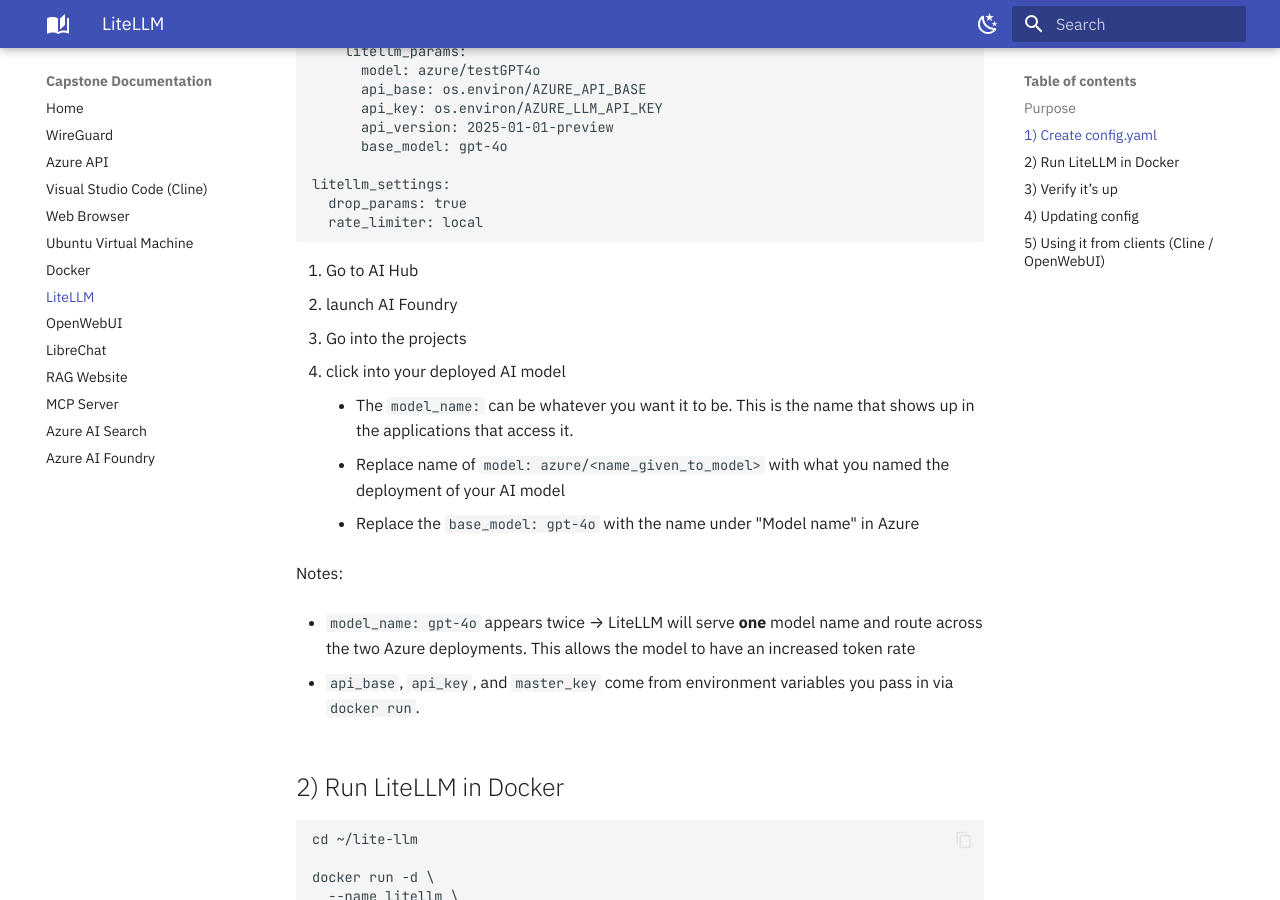
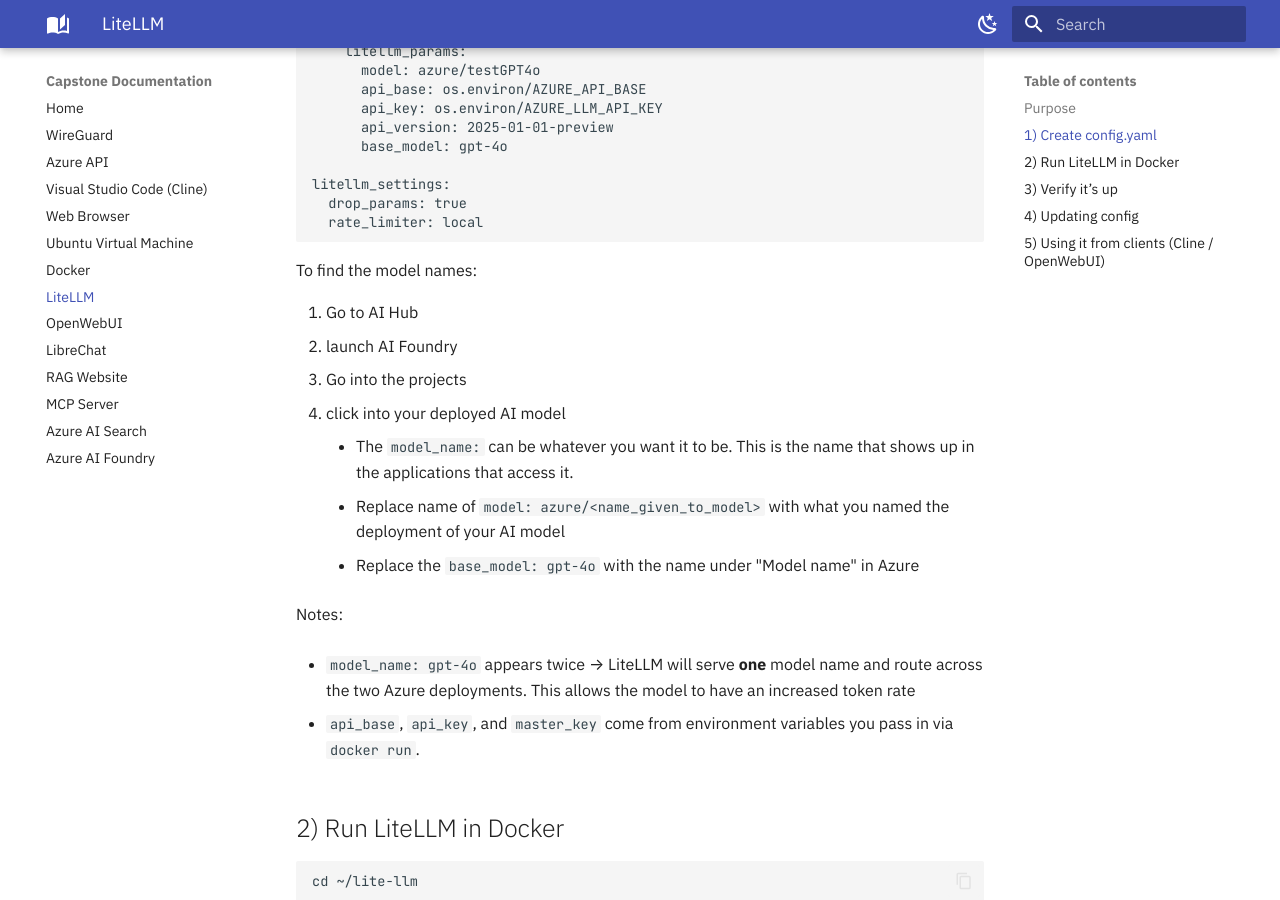
Before and after one commit to Zabuddia/capstone-documentation, an MkDocs documentation site: the page built from docs/litellm.md, in a window 1280 px wide and 900 px high, scrolled down 834 px. Built offline with MkDocs 1.6.1 and Material for MkDocs 9.7.7, drawn with Linux system fonts in a browser that asks for light colours.

Commit message:
minor corrections to LiteLLM

````diff
--- a/docs/litellm.md
+++ b/docs/litellm.md
@@ -44,14 +44,16 @@
   rate_limiter: local
 ```
 
-1. Go to AI Hub
-2. launch AI Foundry
-3. Go into the projects
-4. click into your deployed AI model
+To find the model names:
 
-    * The `model_name: ` can be whatever you want it to be. This is the name that shows up in the applications that access it.
-    * Replace name of `model: azure/<name_given_to_model>` with what you named the deployment of your AI model
-    * Replace the `base_model: gpt-4o` with the name under "Model name" in Azure
+  1. Go to AI Hub
+  2. launch AI Foundry
+  3. Go into the projects
+  4. click into your deployed AI model
+
+      * The `model_name: ` can be whatever you want it to be. This is the name that shows up in the applications that access it.
+      * Replace name of `model: azure/<name_given_to_model>` with what you named the deployment of your AI model
+      * Replace the `base_model: gpt-4o` with the name under "Model name" in Azure
 
 
 Notes:
````
